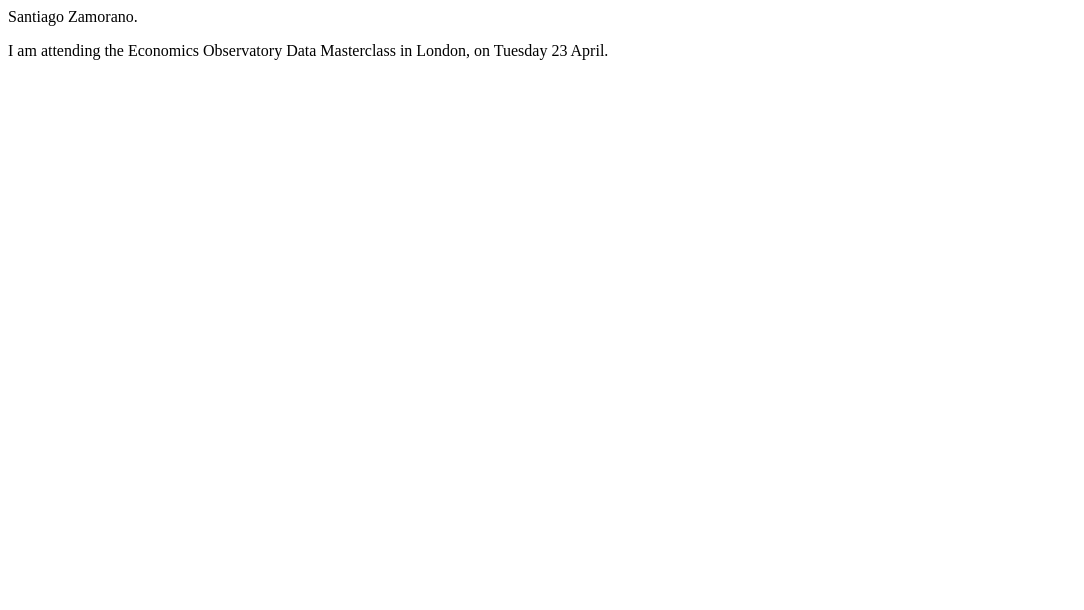
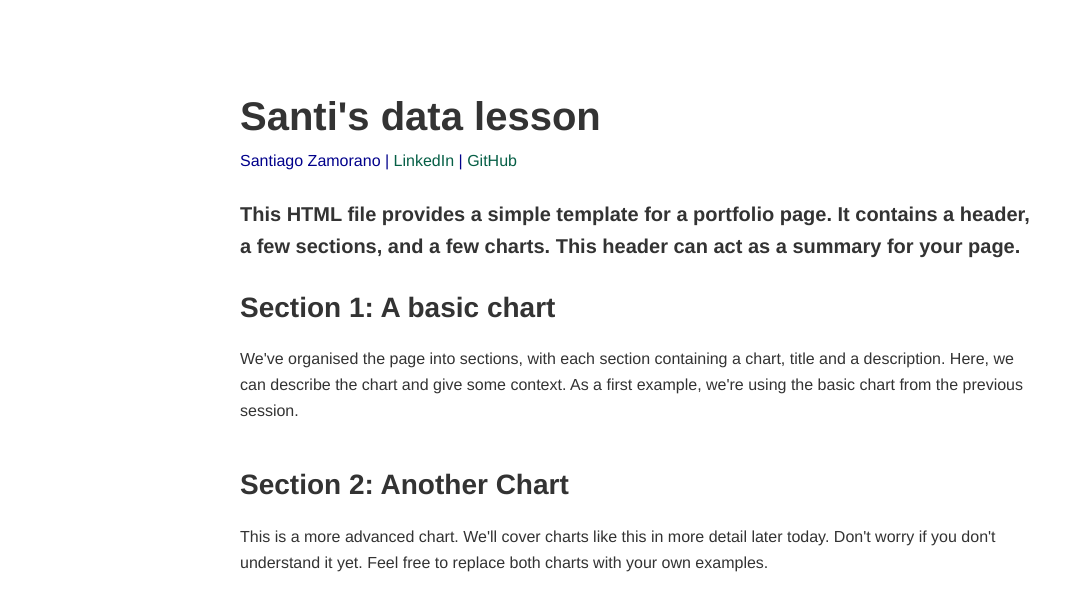
Before and after one commit to santiaguito-7/santiaguito-7.github.io, a plain HTML site: page index.html in a window 1280 px wide. Shown: the whole page, without its empty margins (0-1084 px from the left). Drawn offline with Linux system fonts and the light colour scheme; a script that the page names is missing.

Commit message:
Add files via upload

```diff
--- a/index.html
+++ b/index.html
@@ -1,8 +1,100 @@
+<!-- This HTML file provides a simple example of a portfolio page. It contains a header, a few sections, and a few charts. -->
+<!-- It works with the three css files in this folder: example1.css, example2.css and example3.css. -->
+<!-- The HTML file defines the structure of the page, and the CSS files define how it looks. -->
+<!-- The CSS examples are all designed to work with this page. Try swapping them out on line 29 and see what happens. -->
+
+<!-- Take a look around and make your own copy to adapt for your own use. -->
+
+<!-- This is a comment -->
+<!-- Comments are not displayed in the browser -->
+<!-- They can be used to leave notes in the code -->
+
+<!DOCTYPE html>
 <html>
-  <body>
-</h1> Santiago Zamorano. </h1>
+    <!-- HTML is heirarchial: tags like this define elements on the page.
+    Each tag does something different. For example:
+        - The <html> tag defines the whole document.
+        - The <h1> tag defines a large heading
+        - The <p> tag defines a paragraph
+        - Tags appear as an opening <div> and closing </div> pair
+    -->
 
-<p> I am attending the Economics Observatory Data Masterclass in London, on Tuesday 23 April. </p>
+<head>
+    <!-- The head tag links to resources our page needs and defines information about it. Tags in the <head> aren't displayed on the page. -->
 
-  </body>
+    <!-- This is a link to a stylesheet which contains rules about how each element on the page should be defined-->
+    <!-- Try swapping example1.css to another, and take a look at example1.css to see if you understand it-->
+    <link rel="stylesheet" type="text/css" href="s2_example1.css">
+    <title>My Portfolio</title> <!-- The title displayed in the browser tab, not on the page itself -->
+
+    <!-- This is a link to the vega-lite which we're using to make graphs -->
+    <script src="https://cdn.jsdelivr.net/npm/vega@5"></script>
+    <script src="https://cdn.jsdelivr.net/npm/vega-lite@5"></script>
+    <script src="https://cdn.jsdelivr.net/npm/vega-embed@6"></script>
+</head>
+
+<body>
+<!-- The body tag contains the elements that visitors to our page will see. -->
+    <h1 class="big" style="margin-bottom: 0px;"> <!-- We have added a class to the header called "big" which we can use to style it in the CSS -->
+        <!-- This is a header, it is the largest text on the page -->
+        Santi's data lesson
+    </h1>
+    <p style="margin-top: 0px; color: darkblue">
+        <!-- we're setting the margin to 0px so the header and authour name are close together -->
+        Santiago Zamorano | <a href="https://www.linkedin.com/in/finnmcevoy/">LinkedIn</a> | <a
+            href="https://www.github.com/FM-ds">GitHub</a>
+    </p>
+    <h3 class="small"> <!-- We have added a class to the header called "small" which we can use to style it in the CSS -->
+        This HTML file provides a simple template for a portfolio page. It contains a header, a few sections, and a few charts. This header can act as a summary for your page.
+    </h3>
+
+    <!-- We're organising the page into sections, with each section containing a chart, title and a description -->
+    <section>
+        <div class="chart-description">
+            <h2>Section 1: A basic chart</h2>
+            <p> <!-- This is a paragraph, it's the main way to display text on a web page -->
+                We've organised the page into sections, with each section containing a chart, title and a description. Here, we can describe the chart and give some context.
+                As a first example, we're using the basic chart from the previous session.
+            </p>
+        </div>
+        <figure id="Location1"></figure> <!-- we give it an id so we can put a vega-lite graph here with VegaEmbed -->
+    </section>
+
+    <section>
+        <div class="chart-description"> <!-- we are grouping the title and description together so we can style them together -->
+            <h2>Section 2: Another Chart</h2>
+            <p> <!-- This is a paragraph, it's the main way to display text on a web page -->
+                This is a more advanced chart. We'll cover charts like this in more detail later today. Don't worry if you don't understand it yet.
+                Feel free to replace both charts with your own examples.
+            </p>
+        </div>
+        <figure id="Location2"></figure> <!-- we give it an id so we can put a vega-lite graph here with VegaEmbed -->
+    </section>
+
+    <!-- Do you want to add more sections? -->
+        <!-- Try copying pasting the section above -->
+        <!-- You'll need to change the id of the figure "<figure id="Location3"... -->
+        <!-- ... and add a new variable for the graph spec in the script at the bottom of the page -->
+
+
+    <!-- This is a script, it's a way to run JavaScript code on the page -->
+    <script>
+        // This is a comment in JavaScript - it's a different language to HTML and CSS
+
+        var figure_1_spec = "s2_chart1.json"; // We're storing the URL of the graph we want to display in a variable
+        var figure_2_spec = "https://raw.githubusercontent.com/EconomicsObservatory/courses/main/2/s2_chart2.json";
+
+        vegaEmbed('#Location1', figure_1_spec) // We're using the vegaEmbed function to put a graph in the element with id figure_1
+        vegaEmbed('#Location2', figure_2_spec)
+
+        // Do you want to add more graphs?
+        // try defining a new variable for figure_3_spec, adding VegaEmbed for Location3, and adding a new section in the HTML
+        // e.g.
+        // var figure_3_spec = ...
+        // vegaEmbed('#Location3', figure_3_spec)
+
+    </script>
+
+</body>
+
 </html>
--- /dev/null
+++ b/s2_example1.css
@@ -0,0 +1,67 @@
+/* This is the level 1 CSS file. If you include it in your portfolio, it'll provide some clean and basic styling */
+/* for your page. Feel free to experiment with the values, or copy them into a new file and use that instead. */
+
+/* These are comments in CSS. Comments don't do anything except explain your working to make code easier to understand. */
+
+
+body { /* We can style any HTML element by using its name - here we're styling the body */
+  /* We want text that uses a clean sans-serif font, is usually 16px big and close to black */
+  font-family: 'Helvetica Neue', Helvetica, Arial, sans-serif;
+  font-size: 16px;
+  color: #333;
+  line-height: 1.6;
+  /* we want a white page, that's centered and not too wide */
+  background-color: #fff;
+  margin:0 auto;
+  max-width: 800px;
+  padding-top: 60px;
+}
+
+
+/* Headings */
+h1, h2, h3, h4, h5, h6 {
+  color: #333;
+  margin-top: 24px;
+  margin-bottom: 16px;
+  font-weight: 600;
+}
+
+/* We want the headings to be a little bigger than the paragraph text */
+.big { /* This is the class we created in the HTML file, you can use it to style any element */
+  font-size: 2.5em;
+}
+
+h2 {
+  font-size: 1.75em;
+}
+
+.small {
+  font-size: 1.25em;
+}
+
+/* Paragraph */
+p {
+  margin-bottom: 1em;
+  font-weight: 300;
+}
+
+section {
+  margin-bottom: 2.5em;  /* We want a little more space between sections */
+}
+
+/* Links */
+/* We want the links to be a little more visible  and a different color */
+a {
+  color: #065f46;
+  text-decoration: none;
+}
+
+a:hover {
+  text-decoration: underline;
+}
+
+/* Images */
+img {
+  max-width: 100%;
+  height: auto;
+}
```
